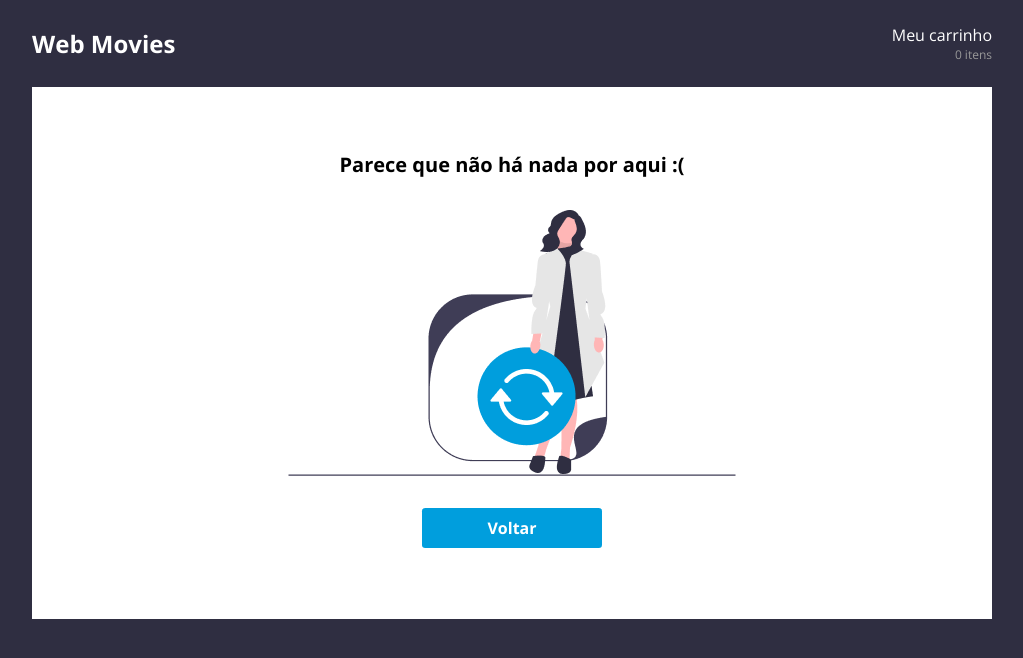
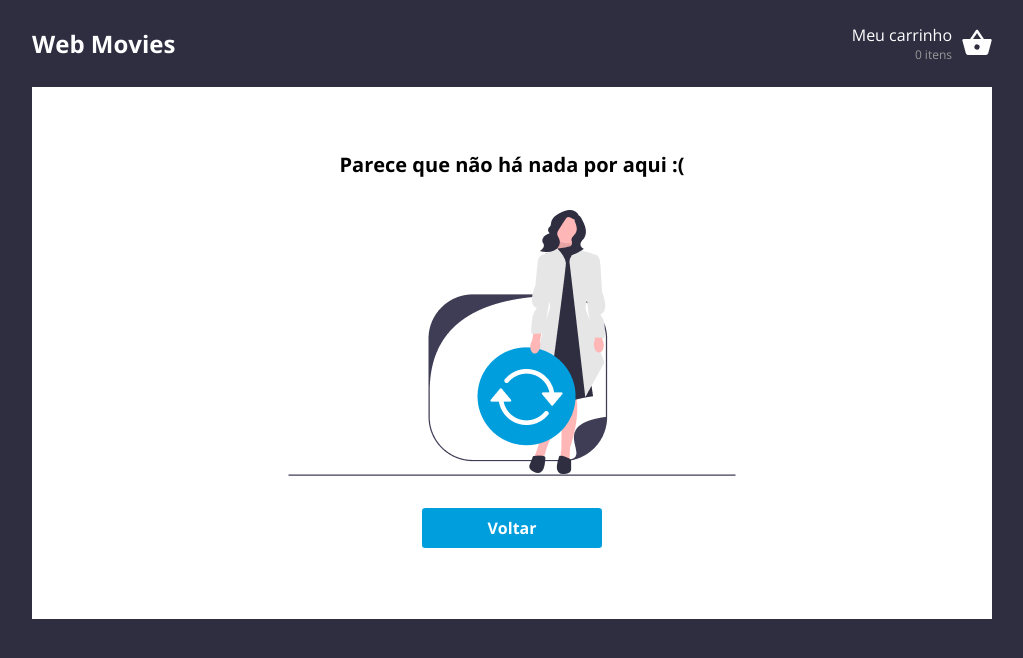
Before and after one commit to vtrajanodev/webmovie, a React (Vite) app: page /cart in a window 1280 px wide. Shown: the top 658 px of the page, without its empty margins (128-1151 px from the left). Built offline with nearby package versions, Linux system fonts and the light colour scheme.

Commit message:
feat: add icon cart header

```diff
--- a/src/components/Header/Header.styles.ts
+++ b/src/components/Header/Header.styles.ts
@@ -19,7 +19,13 @@ export const HeaderStyled = styled.header`
 
   div {
     display: flex;
-    flex-direction: column;
+    align-items: center;
+
+    &.flex-column {
+      display: flex;
+      flex-direction: column;
+      margin-right: 10px;
+    }
 
     p {
       font-size: 14px;
--- a/src/components/Header/index.tsx
+++ b/src/components/Header/index.tsx
@@ -1,5 +1,6 @@
 import { useContext } from 'react'
 import { Link } from 'react-router-dom'
+import cartIcon from '../../assets/cart-icon.png'
 import { CartContext } from '../../context/CartContext'
 import { HeaderStyled } from './Header.styles'
 
@@ -14,11 +15,19 @@ export const Header = () => {
       </Link>
 
       <div>
-        <Link to="/cart">
-          Meu carrinho
-        </Link>
-        <span>{moviesSelected.length} itens</span>
+        <div className='flex-column'>
+          <Link to="/cart">
+            Meu carrinho
+          </Link>
+          <span>{moviesSelected.length} itens</span>
+        </div>
+        <div>
+          <span>
+            <img src={cartIcon} alt="" />
+          </span>
+        </div>
       </div>
+
     </HeaderStyled>
   )
 }
--- a/src/components/MovieCard/MovieCard.styles.ts
+++ b/src/components/MovieCard/MovieCard.styles.ts
@@ -4,10 +4,9 @@ export const MovieCardContainer = styled.div`
   background-color: #fff;
 
   width: 309px;
-  height: 305px;
 
   padding: 10px 11px;
-  border-radius: 0.25rem;
+  border-radius: 4px;
 `;
 
 export const MovieCardInfo = styled.div`
@@ -18,9 +17,9 @@ export const MovieCardInfo = styled.div`
 
   font-weight: 700;
 
-img {
-  margin-bottom: 8px;
-}
+  img {
+    margin-bottom: 8px;
+  }
   color: black;
 
   p {
```
Also changed, not shown: src/assets/cart-icon.png (added).
